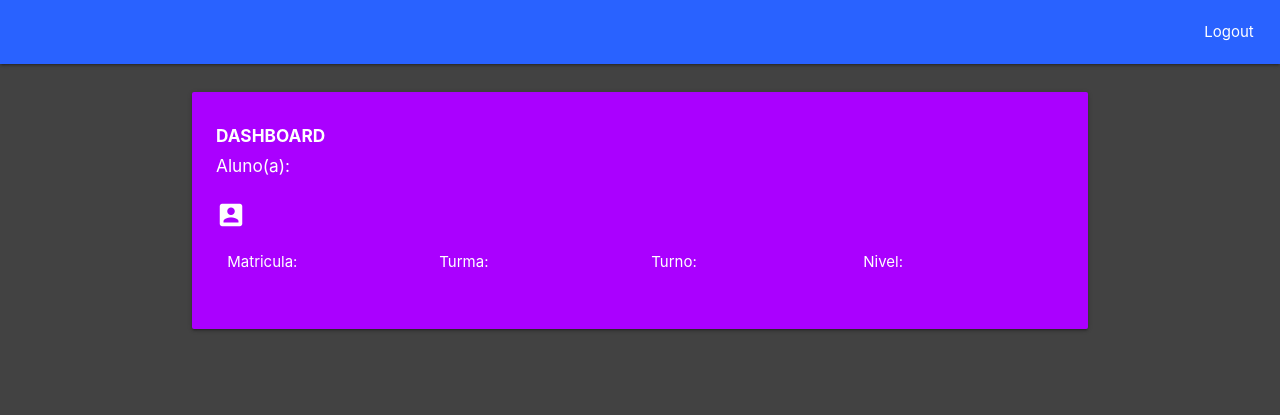
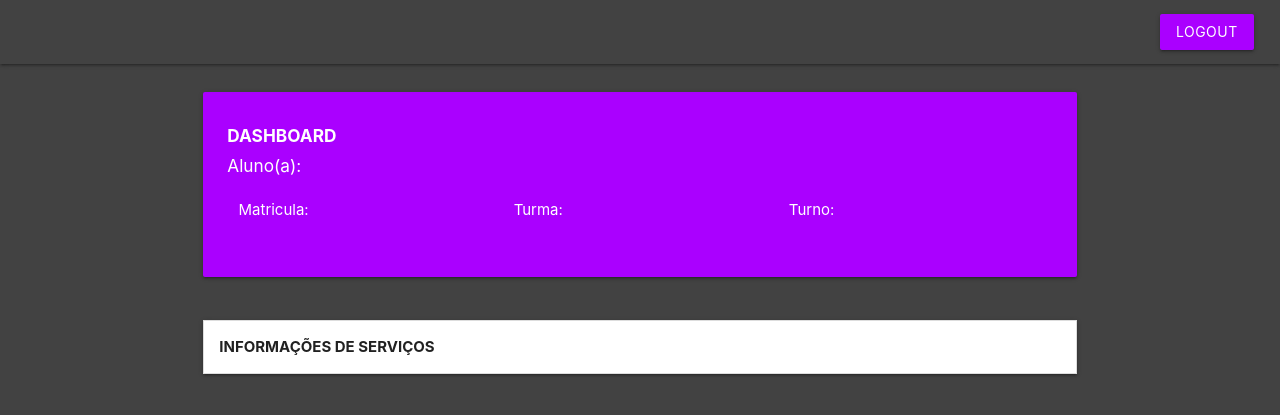
Before and after one commit to silvercent011/Meridian_WEB, a Flask app: template src/aluno/templates/aluno_info.html in a window 1280 px wide. Shown: the top 415 px of the page. Run offline with Flask 2, Linux system fonts and the light colour scheme; the template is opened without the code that fills it, so the values that code supplies are empty; some libraries are stand-ins or nearby versions.

Commit message:
Mudanças de Interface, inicio do login de professor e inclusão da distribuição de dados do matific e inspura

```diff
--- a/app.py
+++ b/app.py
@@ -13,6 +13,9 @@ with app.app_context():
     from src.aluno.aluno import aluno_bp
     app.register_blueprint(aluno_bp, url_prefix='/aluno')
 
+    from src.admin.admin import admin_bp
+    app.register_blueprint(admin_bp, url_prefix='/admin')
+
 
 @app.route('/')
 def main():
--- a/src/aluno/templates/aluno_info.html
+++ b/src/aluno/templates/aluno_info.html
@@ -2,6 +2,11 @@
 
 {% block head %}
 <title>Meridian - {{data['nome']}}</title>
+<script>
+    $(document).ready(function () {
+        $('.collapsible').collapsible();
+    });
+</script>
 {% endblock %}
 
 {% block body %}
@@ -9,31 +14,62 @@
 
 <div class="container">
     <div class="row">
-        <div class="card col s12 m12 l12 hoverable purple accent-4">
+        <div class="col s12 m12 l12">
+            <div class="card hoverable purple accent-4">
                 <div class="card-content left-align white-text">
                     <div class="row">
+                        <div class="col s12 m12 l12">
                             <h6><b>DASHBOARD</b></h6>
                             <h6>Aluno(a):</h6>
-                    <h4><i class="small material-icons">account_box</i><b> {{data['nome']}}</b></h4>
-                    <div class="col s3 m3 l3">
+                            <h4><b>{{data.nome}}</b></h4>
+                            <div class="col s4 m4 l4">
                                 <p>Matricula:</p>
-                        <h6><b>{{data['matricula']}}</b></h6>
+                                <h6><b>{{data.matricula}}</b></h6>
                             </div>
-                    <div class="col s3 m3 l3">
+                            <div class="col s4 m4 l4">
                                 <p>Turma:</p>
-                        <h6><b>{{data['turma']}}</b></h6>
+                                <h6><b>{{data.turma}}</b></h6>
                             </div>
-                    <div class="col s3 m3 l3">
+                            <div class="col s4 m4 l4">
                                 <p>Turno:</p>
-                        <h6><b>{{data['turno']}}</b></h6>
-                    </div>
-                    <div class="col s3 m3 l3">
-                        <p>Nivel:</p>
-                        <h6><b>{{data['nivel']}}</b></h6>
+                                <h6><b>{{data.turno}}</b></h6>
                             </div>
                         </div>
                     </div>
                 </div>
             </div>
         </div>
+    </div>
+    <div class="row">
+        <div class="col s12 m12 l12">
+            <ul class="collapsible">
+                <li>
+                    <div class="collapsible-header"><b>INFORMAÇÕES DE SERVIÇOS</b></div>
+                </li>
+                {% if matific %}
+                <li>
+                    <div class="collapsible-header"><i class="material-icons">calculate</i>Matific</div>
+                    <div class="collapsible-body white">
+                        <h5><b>{{matific['nome']}}</b></h5>
+                        <h6>Login: {{matific['login']}}</h6>
+                        <h6>Senha: {{matific['password']}}</h6>
+                        <a href="https://www.matific.com/bra/pt-br/login-page/?username={{matific['login']}}" class="waves-effect purple accent-4 waves-light btn">Acessar o Matific</a>
+                    </div>
+                </li>
+                {% endif %}
+                {% if inspira %}
+                <li>
+                    <div class="collapsible-header"><i class="material-icons">school</i>Opet Inspira</div>
+                    <div class="collapsible-body white">
+                        <h5><b>{{inspira['nome']}}</b></h5>
+                        <h6>Login: {{inspira['email']}}</h6>
+                        <h6>Senha: {{inspira['senha']}}</h6>
+                        <a href="https://opetinspira.com.br/login" class="waves-effect purple accent-4 waves-light btn">Acessar Opet Inspira</a>
+                    </div>
+                </li>
+                {% endif %}
+            </ul>
+        </div>
+    </div>
+</div>
 {% endblock %}
--- a/src/aluno/templates/nav.html
+++ b/src/aluno/templates/nav.html
@@ -5,15 +5,16 @@
 
 <body>
     <div class="row">
-        <nav class="blue accent-4">
+        <nav class="grey darken-3">
             <div class="nav-wrapper col s12 m12 l12 xl12">
                 <a href="#" class="brand-logo left">
                     <div class="col responsive-img valign-wrapper">
-                        <img src="{{link}}" height="60px">
+                        <br>
+                        <img src="{{link}}" height="50px">
                     </div>
                 </a>
                 <ul id="nav-mobile" class="right">
-                    <li><a href="/aluno">Logout</a></li>
+                    <li><a href="/aluno/logout" class="waves-effect purple accent-4 waves-light btn">Logout</a></li>
                 </ul>
             </div>
         </nav>
--- a/src/aluno/utils/modelAluno.py
+++ b/src/aluno/utils/modelAluno.py
@@ -4,6 +4,7 @@ from flask_login import UserMixin
 class Aluno(UserMixin):
     def __init__(self, id):
         self.id = id
+        self.type = 'ALUNO'
 
 
 class Aluno_Logged(UserMixin):
@@ -16,3 +17,4 @@ class Aluno_Logged(UserMixin):
         self.nivel = object['nivel']
         self.created = object['created']
         self.nome = object['nome']
+        self.type = 'ALUNO'
--- a/src/auth/utils/modelUser.py
+++ b/src/auth/utils/modelUser.py
@@ -4,6 +4,7 @@ from flask_login import UserMixin
 class User(UserMixin):
     def __init__(self, id):
         self.id = id
+        self.type = 'USER'
 
 
 class User_Logged(UserMixin):
@@ -15,6 +16,7 @@ class User_Logged(UserMixin):
         self.created = object['created']
         self.nome = object['nome']
         self.token = token
+        self.type = 'USER'
 
     def is_authenticated(self):
         return True
--- a/src/templates/base.html
+++ b/src/templates/base.html
@@ -4,6 +4,7 @@
 <head>
     <meta charset="UTF-8">
     <meta name="viewport" content="width=device-width, initial-scale=1.0">
+    <script src="https://code.jquery.com/jquery-2.1.1.min.js"></script>
     <!-- Google Icon Font-->
     <link href="https://fonts.googleapis.com/icon?family=Material+Icons" rel="stylesheet">
     <!-- CSS -->
--- a/src/utils/user_loader.py
+++ b/src/utils/user_loader.py
@@ -15,6 +15,7 @@ def user_load(obj):
         user = User(obj)
         return user
 
+@login_manager.user_loader
 def aluno_loader(obj):
     try:
         user = Aluno(obj['_id'])
```
Also changed, not shown: src/admin/admin.py (added, +36 -0 lines), src/admin/templates/admin.html (added, +19 -0 lines), src/aluno/aluno.py (+13 -4 lines), src/aluno/templates/aluno.html (+15 -9 lines), src/auth/auth.py (+9 -7 lines), src/auth/templates/login.html (+13 -4 lines), src/utils/request.py (+12 -1 lines). Lines whose indentation alone changed are shown as unchanged.
